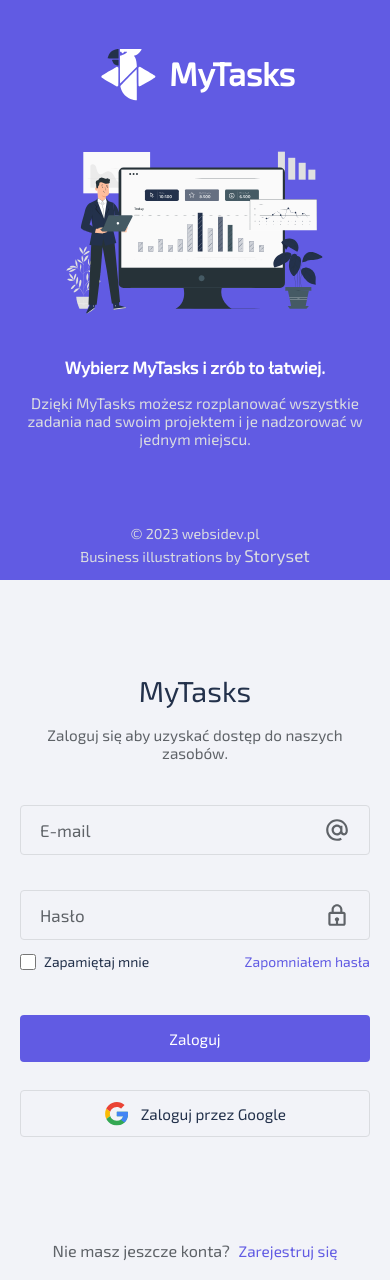
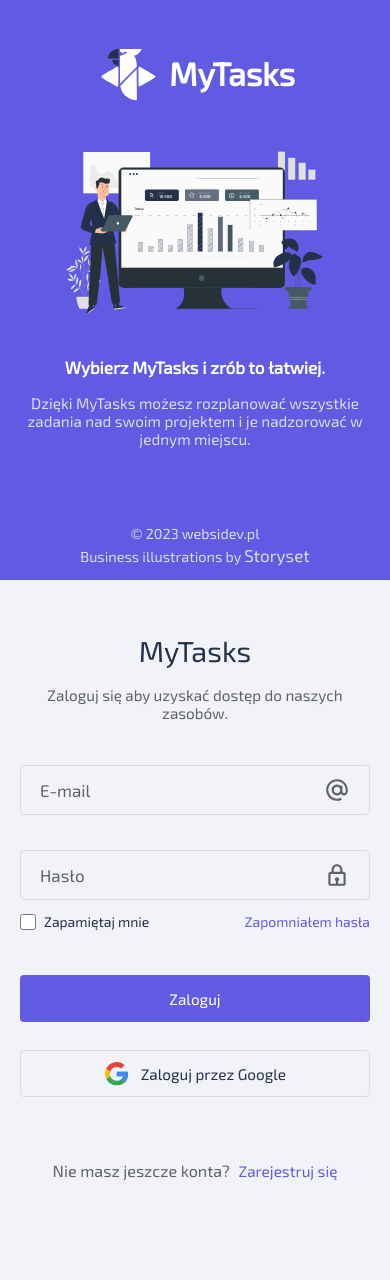
Before and after one commit to Xdellta/MyTasks, a Vue app: page /Login in a window 390 px wide. After the commit the page ends 1200 px from the top, so only its background shows below. Built offline with nearby package versions, Linux system fonts and the light colour scheme.

Commit message:
Update LoginPanel.vue

```diff
--- a/src/components/LoginPanel.vue
+++ b/src/components/LoginPanel.vue
@@ -63,6 +63,7 @@
     .container {
       width: 100%;
       min-width: auto;
+      min-height: 620px;
     }
   }
 
```
